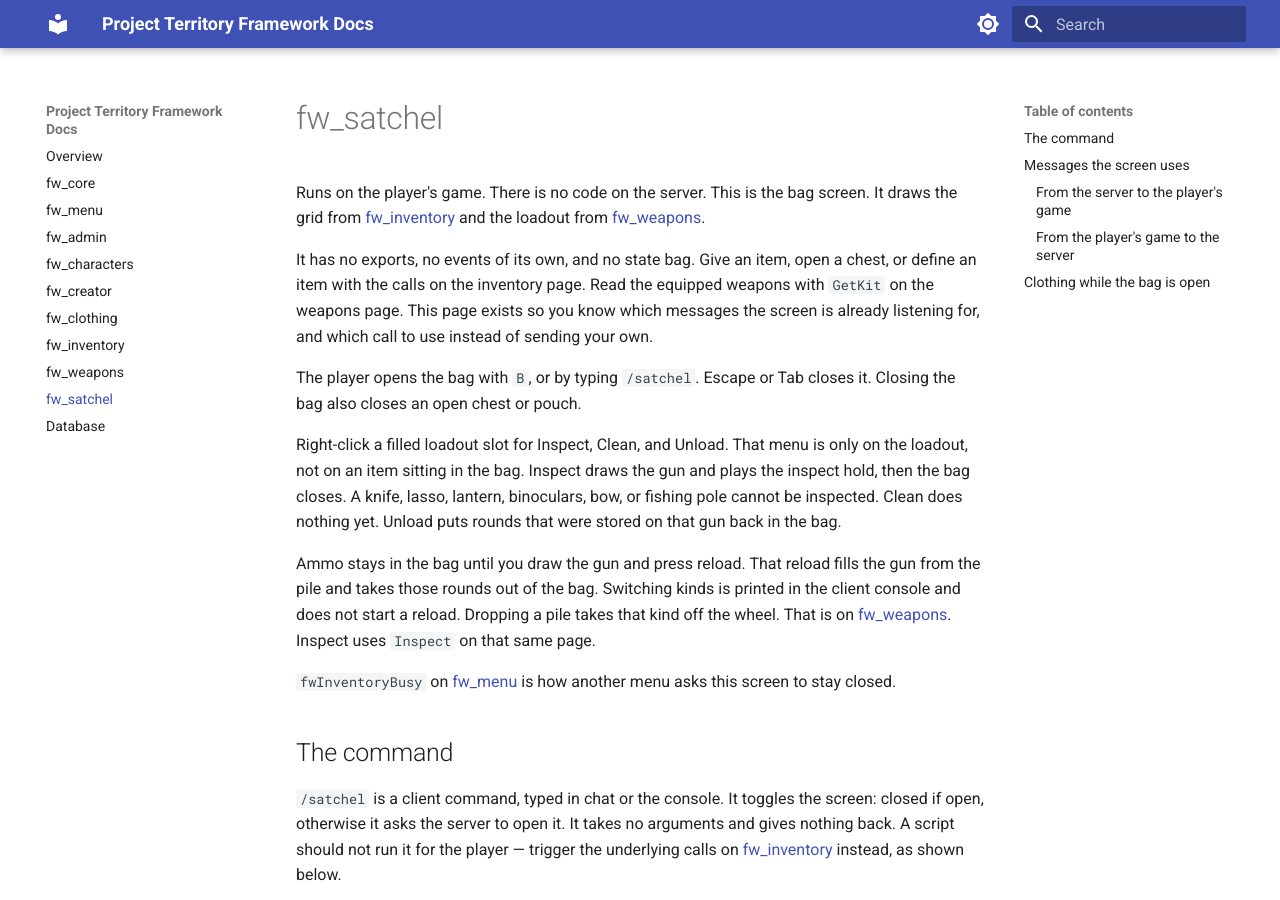
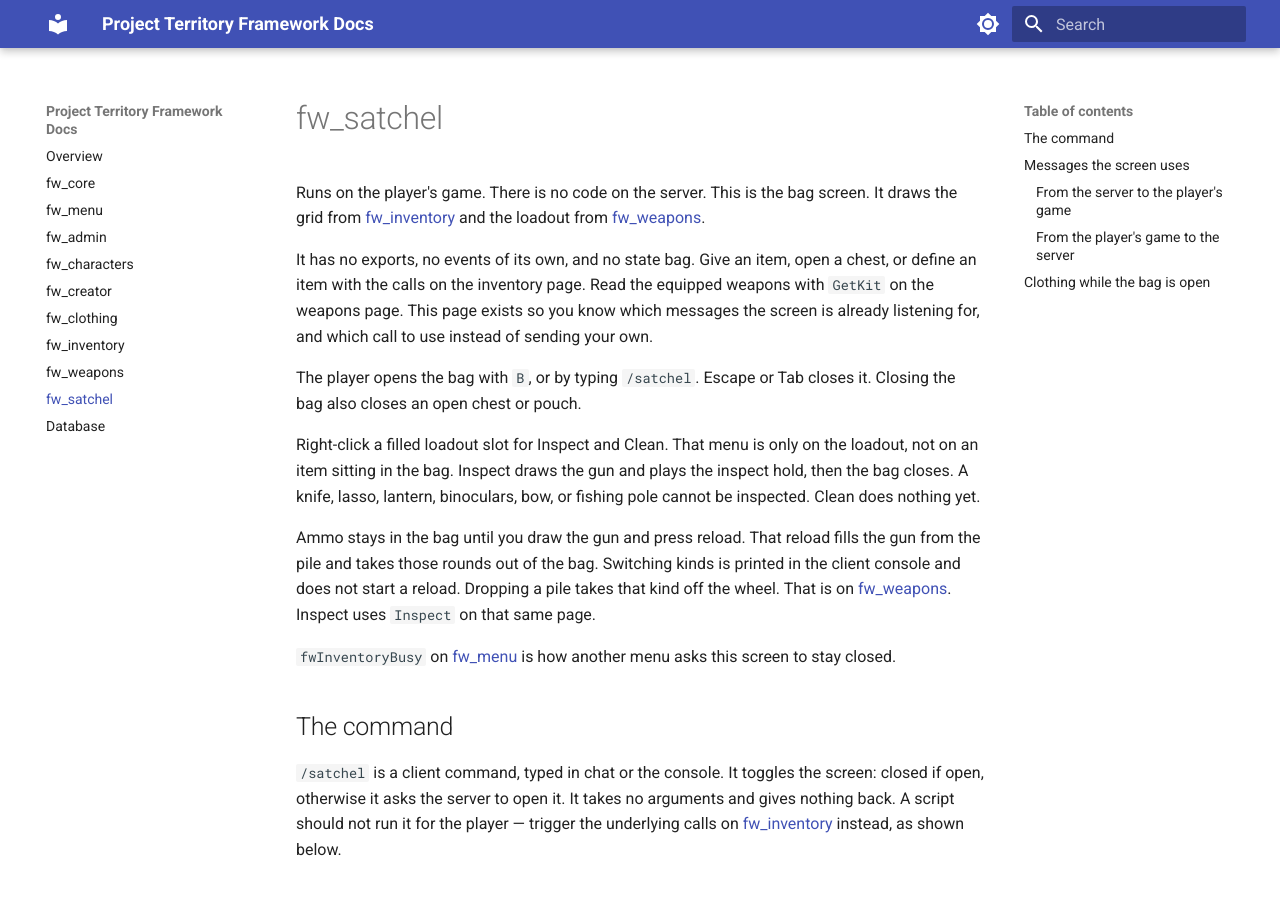
Before and after one commit to Benality/fw-framework-docs, an MkDocs documentation site: the page built from content/fw-satchel.md, in a window 1280 px wide and 900 px high. Built offline with MkDocs 1.6.1 and Material for MkDocs 9.7.7, drawn with Linux system fonts in a browser that asks for light colours; some of the changed text lies outside the part shown.

Commit message:
Drop fw_satchel's remaining references to the removed ammo load/unload path
Missed by the previous pass: the loadout right-click menu table and
the fw_weapons:load/unload rows in the message reference.

Co-Authored-By: Claude Sonnet 5 <noreply@anthropic.com>

```diff
--- a/content/fw-satchel.md
+++ b/content/fw-satchel.md
@@ -6,7 +6,7 @@ It has no exports, no events of its own, and no state bag. Give an item, open a
 
 The player opens the bag with `B`, or by typing `/satchel`. Escape or Tab closes it. Closing the bag also closes an open chest or pouch.
 
-Right-click a filled loadout slot for Inspect, Clean, and Unload. That menu is only on the loadout, not on an item sitting in the bag. Inspect draws the gun and plays the inspect hold, then the bag closes. A knife, lasso, lantern, binoculars, bow, or fishing pole cannot be inspected. Clean does nothing yet. Unload puts rounds that were stored on that gun back in the bag.
+Right-click a filled loadout slot for Inspect and Clean. That menu is only on the loadout, not on an item sitting in the bag. Inspect draws the gun and plays the inspect hold, then the bag closes. A knife, lasso, lantern, binoculars, bow, or fishing pole cannot be inspected. Clean does nothing yet.
 
 Ammo stays in the bag until you draw the gun and press reload. That reload fills the gun from the pile and takes those rounds out of the bag. Switching kinds is printed in the client console and does not start a reload. Dropping a pile takes that kind off the wheel. That is on [fw_weapons](fw-weapons.md). Inspect uses `Inspect` on that same page.
 
@@ -63,8 +63,6 @@ Sent with `TriggerServerEvent`. The bag screen is the thing that sends these, in
 | `fw_weapons:equip` | Puts a bag item onto a weapon slot. | See [fw_weapons](fw-weapons.md) |
 | `fw_weapons:unequip` | Puts a weapon slot back in the bag. | See [fw_weapons](fw-weapons.md) |
 | `fw_weapons:move` | Swaps two weapon slots. | See [fw_weapons](fw-weapons.md) |
-| `fw_weapons:load` | Puts loose rounds into the saved count on that gun. The screen does not send this. Reload spends the pile in the bag. | See [fw_weapons](fw-weapons.md) |
-| `fw_weapons:unload` | Puts that gun's rounds back in the bag. | See [fw_weapons](fw-weapons.md) |
 
 A shop that hands the player a rope does this. It does not send `fw_inventory:move`, and it does not open the bag:
 
```
